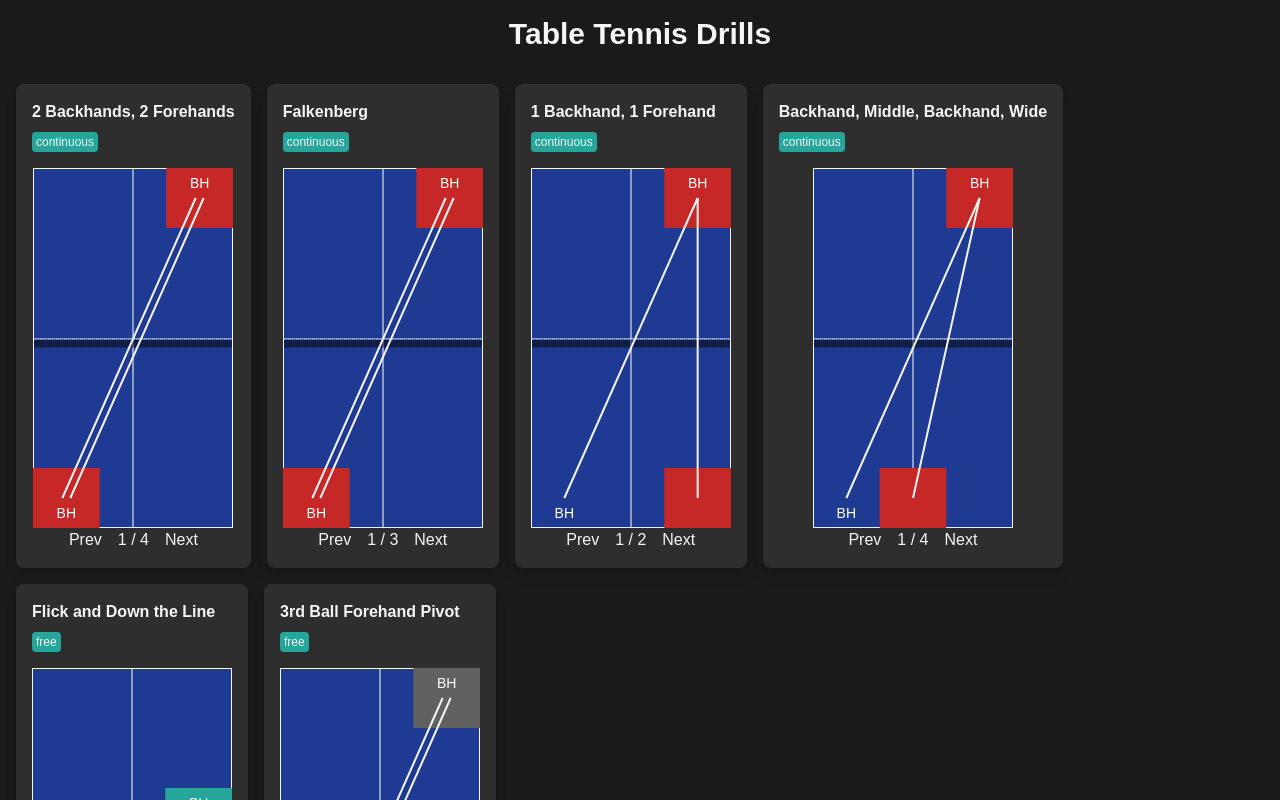
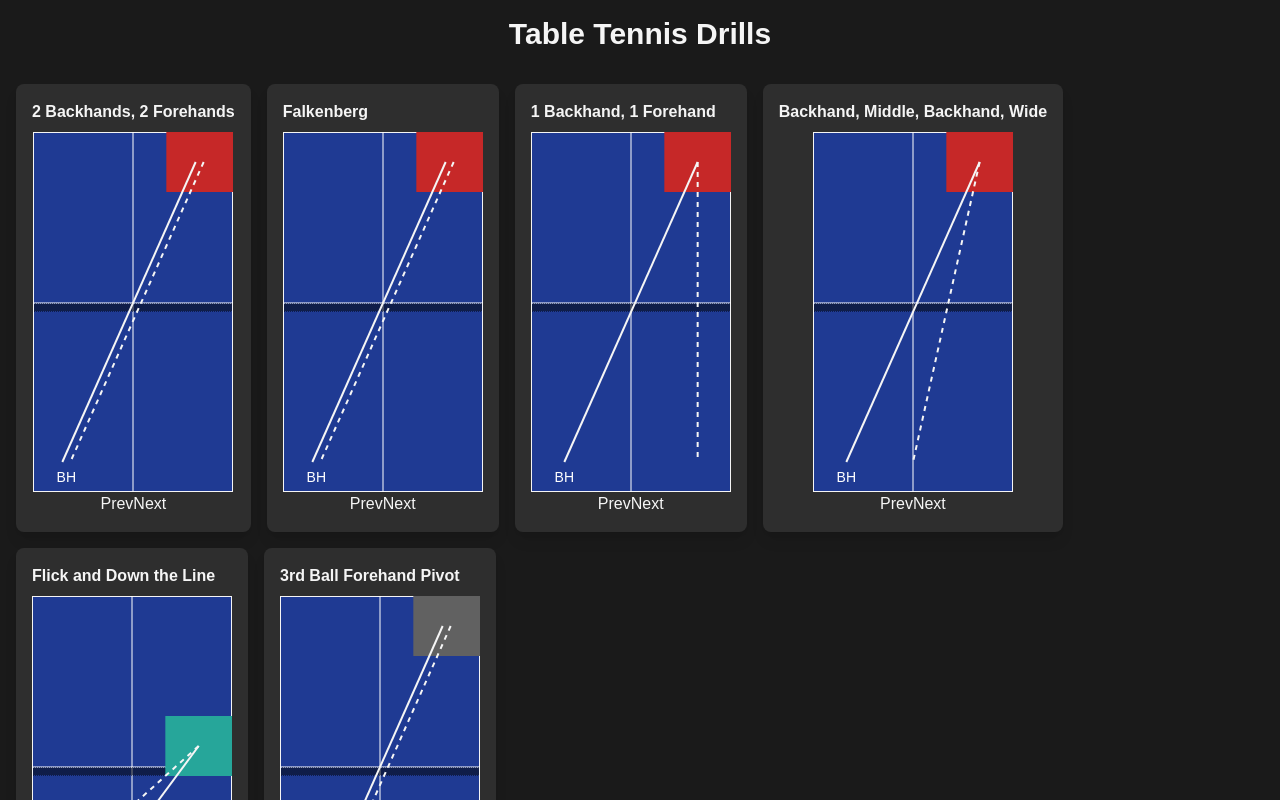
Before and after one commit to RowMur/ttdrills, a Next.js app: page / in a window 1280 px wide. Shown: the top 800 px of the page. Built offline with nearby package versions, Linux system fonts and the light colour scheme.

Commit message:
refactor: graph data structure

```diff
--- a/src/components/DrillCard.tsx
+++ b/src/components/DrillCard.tsx
@@ -1,7 +1,5 @@
 import { DrillDiagram } from "@/components/DrillDiagram/DrillDiagram";
-import { Tag } from "@/components/Tag";
-import { Drill, Exchange } from "@/types";
-import { modulo } from "@/utils/modulo";
+import { Drill } from "@/types";
 import { useState } from "react";
 
 type Props = {
@@ -9,37 +7,39 @@ type Props = {
 };
 
 export const DrillCard = ({ drill }: Props) => {
-  const exchanges: Exchange[] = [];
-  for (let i = 0; i < drill.balls.length; i += 2) {
-    const slice = drill.balls.slice(i, i + 2);
-    exchanges.push([slice[0], slice[1]]);
-  }
-  const [activeExchangeIndex, setActiveExchangeIndex] = useState(0);
+  const [nodeId, setNodeId] = useState(drill.graph.entryPoint);
   return (
     <div className="shadow-lg p-4 rounded-lg bg-grey">
       <h2 className="font-semibold mb-2 text-wrap">{drill.name}</h2>
-      <div className="flex flex-wrap gap-2 mb-4">
+      {/* TODO: Find some way to dynamically check if it's continuous */}
+      {/* <div className="flex flex-wrap gap-2 mb-4">
         <Tag text={drill.loopBehavior} />
-      </div>
-      <DrillDiagram
-        drill={drill}
-        exchanges={exchanges}
-        activeExchangeIndex={activeExchangeIndex}
-      />
+      </div> */}
+      <DrillDiagram drill={drill} nodeId={nodeId} />
       <div className="flex justify-center">
         <button
           onClick={() =>
-            setActiveExchangeIndex((prev) => modulo(prev - 1, exchanges.length))
+            setNodeId((prev) => drill.graph.nodes[prev].prev?.[0] || prev)
           }
         >
           Prev
         </button>
-        <span className="mx-4">
-          {activeExchangeIndex + 1} / {exchanges.length}
-        </span>
         <button
           onClick={() =>
-            setActiveExchangeIndex((prev) => modulo(prev + 1, exchanges.length))
+            setNodeId((prev) => {
+              const nextNodeId = drill.graph.nodes[prev].next?.[0];
+              if (nextNodeId === undefined) {
+                return prev;
+              }
+
+              const nextNode = drill.graph.nodes[nextNodeId];
+              if (nextNode.next === null) {
+                // If the next node has no next nodes, stay on the current node as last node is just for placement
+                return prev;
+              }
+
+              return nextNodeId;
+            })
           }
         >
           Next
--- a/src/components/DrillDiagram/DrillDiagram.tsx
+++ b/src/components/DrillDiagram/DrillDiagram.tsx
@@ -1,7 +1,7 @@
 import { HighlightedSection } from "@/components/DrillDiagram/HighlightedSection";
 import { Table } from "@/components/DrillDiagram/Table";
 import { shotTypeShorthand } from "@/data";
-import { Drill, Exchange } from "@/types";
+import { Drill } from "@/types";
 import { getCoords } from "@/utils/coords";
 // import { getRepetitionDisplay } from "@/utils/getRepetitionDisplay";
 
@@ -12,46 +12,44 @@ const backAndForthSplit = 4;
 
 type Props = {
   drill: Drill;
-  exchanges: Exchange[];
-  activeExchangeIndex: number;
+  nodeId: string;
 };
 
-export const DrillDiagram = ({
-  drill,
-  exchanges,
-  activeExchangeIndex,
-}: Props) => {
-  const activeExchange = exchanges[activeExchangeIndex];
-  const [out, incoming] = activeExchange;
-  const nextExchangeIndex =
-    drill.loopBehavior === "continuous"
-      ? (activeExchangeIndex + 1) % exchanges.length
-      : activeExchangeIndex + 1;
-  const nextExchange = exchanges[nextExchangeIndex];
-  const nextExchangeBall = nextExchange?.[0];
+export const DrillDiagram = ({ drill, nodeId }: Props) => {
+  const out = drill.graph.nodes[nodeId];
+  const incoming = out.next ? drill.graph.nodes[out.next[0]] : null;
+  const nextExchangeBall = incoming?.next
+    ? drill.graph.nodes[incoming.next[0]]
+    : null;
 
-  if (!out) {
+  if (!out || !incoming) {
     return null;
   }
 
-  const [startX, startY] = getCoords(HEIGHT, WIDTH, out.placement, false);
+  const [startX, startY] = getCoords(
+    HEIGHT,
+    WIDTH,
+    out.ball.placement,
+    out.ball.isOpponent
+  );
   const [endX, endY] = getCoords(
     HEIGHT,
     WIDTH,
-    incoming?.placement || {
+    incoming?.ball.placement || {
       depth: "long",
-      direction: out.placement.direction,
+      direction: out.ball.placement.direction,
     },
-    true
+    incoming?.ball.isOpponent || false
   );
   const [nextX, nextY] = getCoords(
     HEIGHT,
     WIDTH,
-    nextExchangeBall?.placement || {
+    nextExchangeBall?.ball.placement || {
       depth: "long",
-      direction: incoming?.placement.direction || out.placement.direction,
+      direction:
+        incoming?.ball.placement.direction || out.ball.placement.direction,
     },
-    false
+    nextExchangeBall?.ball.isOpponent || false
   );
 
   const isBackAndForth = startX === nextX && startY === nextY;
@@ -64,24 +62,31 @@ export const DrillDiagram = ({
       className="mx-auto"
     >
       <Table height={HEIGHT} width={WIDTH} />
-      {incoming && (
+      <HighlightedSection
+        tableHeight={HEIGHT}
+        tableWidth={WIDTH}
+        ball={
+          incoming?.ball || {
+            isOpponent: !out.ball.isOpponent,
+            placement: {
+              depth: "long",
+              direction: out.ball.placement.direction,
+            },
+            stroke: out.ball.stroke,
+            spin: out.ball.spin,
+          }
+        }
+      />
+      {/* {nextExchangeBall && (
         <HighlightedSection
           tableHeight={HEIGHT}
           tableWidth={WIDTH}
-          ball={incoming}
-          isOpponent
+          ball={nextExchangeBall.ball}
         />
-      )}
-      {nextExchangeBall && (
-        <HighlightedSection
-          tableHeight={HEIGHT}
-          tableWidth={WIDTH}
-          ball={nextExchangeBall}
-        />
-      )}
+      )} */}
       <text
         x={startX}
-        y={startY + 20}
+        y={out.ball.isOpponent ? startY - 10 : startY + 20}
         textAnchor="middle"
         fontSize="14"
         fill="white"
@@ -89,42 +94,58 @@ export const DrillDiagram = ({
         {/* {ball.repetition && (
                   <>{getRepetitionDisplay(shot.repetition)} </>
                 )} */}
-        {shotTypeShorthand[out.stroke]}
+        {shotTypeShorthand[out.ball.stroke]}
       </text>
-      {incoming && (
+      {/* {incoming && (
         <text
           x={endX}
-          y={endY - 10}
+          y={incoming.ball.isOpponent ? endY - 10 : endY + 20}
           textAnchor="middle"
           fontSize="14"
           fill="white"
         >
-          {/* {ball.repetition && (
-                  <>{getRepetitionDisplay(shot.repetition)} </>
-                  )} */}
-          {shotTypeShorthand[incoming.stroke]}
+          {shotTypeShorthand[incoming.ball.stroke]}
         </text>
-      )}
+      )} */}
       <line
-        x1={isBackAndForth ? startX - backAndForthSplit : startX}
+        x1={
+          isBackAndForth
+            ? incoming?.ball.isOpponent
+              ? startX - backAndForthSplit
+              : startX + backAndForthSplit
+            : startX
+        }
         y1={startY}
-        x2={isBackAndForth ? endX - backAndForthSplit : endX}
+        x2={
+          isBackAndForth
+            ? incoming?.ball.isOpponent
+              ? endX - backAndForthSplit
+              : endX + backAndForthSplit
+            : endX
+        }
         y2={endY}
-        className={`stroke-2 stroke-white ${
-          true ? "" : false ? "opacity-25" : "opacity-0"
-        }`}
-        strokeDasharray={true ? "none" : "5,5"}
+        className="stroke-2 stroke-white"
       />
       {nextExchangeBall && (
         <line
-          x1={isBackAndForth ? endX + backAndForthSplit : endX}
+          x1={
+            isBackAndForth
+              ? nextExchangeBall?.ball.isOpponent
+                ? endX - backAndForthSplit
+                : endX + backAndForthSplit
+              : endX
+          }
           y1={endY}
-          x2={isBackAndForth ? nextX + backAndForthSplit : nextX}
+          x2={
+            isBackAndForth
+              ? nextExchangeBall?.ball.isOpponent
+                ? nextX - backAndForthSplit
+                : nextX + backAndForthSplit
+              : nextX
+          }
           y2={nextY}
-          className={`stroke-white stroke-2 ${
-            true ? "" : false ? "opacity-25" : "opacity-0"
-          }`}
-          strokeDasharray={true ? "none" : "5,5"}
+          className="stroke-white stroke-2"
+          strokeDasharray="5,5"
         />
       )}
     </svg>
--- a/src/components/DrillDiagram/HighlightedSection.tsx
+++ b/src/components/DrillDiagram/HighlightedSection.tsx
@@ -5,7 +5,6 @@ type Props = {
   tableHeight: number;
   tableWidth: number;
   ball: Ball;
-  isOpponent?: boolean;
 };
 
 export const HighlightedSection = (props: Props) => {
@@ -18,7 +17,7 @@ export const HighlightedSection = (props: Props) => {
     props.tableHeight,
     props.tableWidth,
     props.ball.placement,
-    props.isOpponent || false
+    props.ball.isOpponent
   );
 
   return (
--- a/src/data.ts
+++ b/src/data.ts
@@ -9,257 +9,485 @@ export const shotTypeShorthand: Record<ShotType, string> = {
 export const DRILLS: Drill[] = [
   {
     name: "2 Backhands, 2 Forehands",
-    balls: [
-      {
+    graph: {
+      entryPoint: "backhand1",
+      nodes: {
+        backhand1: {
+          id: "backhand1",
+          prev: ["block4"],
+          next: ["block1"],
+          ball: {
             spin: "top",
             stroke: "backhand",
             placement: { depth: "long", direction: "backhand" },
+            isOpponent: false,
           },
-      {
+        },
+        block1: {
+          id: "block1",
+          prev: ["backhand1"],
+          next: ["backhand2"],
+          ball: {
             spin: "top",
             stroke: "backhand",
             placement: { depth: "long", direction: "backhand" },
+            isOpponent: true,
           },
-      {
+        },
+        backhand2: {
+          id: "backhand1",
+          prev: ["block1"],
+          next: ["block2"],
+          ball: {
             spin: "top",
             stroke: "backhand",
             placement: { depth: "long", direction: "backhand" },
+            isOpponent: false,
           },
-      {
+        },
+        block2: {
+          id: "block2",
+          prev: ["backhand2"],
+          next: ["forehand1"],
+          ball: {
             spin: "top",
             stroke: "backhand",
             placement: { depth: "long", direction: "backhand" },
+            isOpponent: true,
           },
-      {
+        },
+        forehand1: {
+          id: "forehand1 ",
+          prev: ["block2"],
+          next: ["block3"],
+          ball: {
             spin: "top",
             stroke: "forehand",
             placement: { depth: "long", direction: "forehand" },
+            isOpponent: false,
           },
-      {
+        },
+        block3: {
+          id: "block3",
+          prev: ["forehand1"],
+          next: ["forehand2"],
+          ball: {
             spin: "top",
             stroke: "backhand",
             placement: { depth: "long", direction: "backhand" },
+            isOpponent: true,
           },
-      {
+        },
+        forehand2: {
+          id: "forehand2",
+          prev: ["block3"],
+          next: ["block4"],
+          ball: {
             spin: "top",
             stroke: "forehand",
             placement: { depth: "long", direction: "forehand" },
+            isOpponent: false,
           },
-      {
+        },
+        block4: {
+          id: "block4",
+          prev: ["forehand2"],
+          next: ["backhand1"],
+          ball: {
             spin: "top",
             stroke: "backhand",
             placement: { depth: "long", direction: "backhand" },
+            isOpponent: true,
           },
-    ],
-    loopBehavior: "continuous",
+        },
+      },
+    },
   },
   {
     name: "Falkenberg",
-    balls: [
-      {
+    graph: {
+      entryPoint: "backhand1",
+      nodes: {
+        backhand1: {
+          id: "backhand1",
+          prev: ["block3"],
+          next: ["block1"],
+          ball: {
             spin: "top",
             stroke: "backhand",
             placement: { depth: "long", direction: "backhand" },
+            isOpponent: false,
           },
-      {
+        },
+        block1: {
+          id: "block1",
+          prev: ["backhand1"],
+          next: ["forehand1"],
+          ball: {
             spin: "top",
             stroke: "backhand",
             placement: { depth: "long", direction: "backhand" },
+            isOpponent: true,
           },
-      {
+        },
+        forehand1: {
+          id: "forehand1",
+          prev: ["block1"],
+          next: ["block2"],
+          ball: {
             spin: "top",
             stroke: "forehand",
             placement: { depth: "long", direction: "backhand" },
+            isOpponent: false,
           },
-      {
+        },
+        block2: {
+          id: "block2",
+          prev: ["forehand1"],
+          next: ["forehand2"],
+          ball: {
             spin: "top",
             stroke: "backhand",
             placement: { depth: "long", direction: "backhand" },
+            isOpponent: true,
           },
-      {
+        },
+        forehand2: {
+          id: "forehand2",
+          prev: ["block2"],
+          next: ["block3"],
+          ball: {
             spin: "top",
             stroke: "forehand",
             placement: { depth: "long", direction: "forehand" },
+            isOpponent: false,
           },
-      {
+        },
+        block3: {
+          id: "block3",
+          prev: ["forehand2"],
+          next: ["backhand1"],
+          ball: {
             spin: "top",
             stroke: "backhand",
             placement: { depth: "long", direction: "backhand" },
+            isOpponent: true,
           },
-    ],
-    loopBehavior: "continuous",
+        },
+      },
+    },
   },
   {
     name: "1 Backhand, 1 Forehand",
-    balls: [
-      {
+    graph: {
+      entryPoint: "backhand1",
+      nodes: {
+        backhand1: {
+          id: "backhand1",
+          prev: null,
+          next: ["block1"],
+          ball: {
             spin: "top",
             stroke: "backhand",
             placement: { depth: "long", direction: "backhand" },
+            isOpponent: false,
           },
-      {
+        },
+        block1: {
+          id: "block1",
+          prev: ["backhand1"],
+          next: ["forehand1"],
+          ball: {
             spin: "top",
             stroke: "backhand",
             placement: { depth: "long", direction: "backhand" },
+            isOpponent: true,
           },
-      {
+        },
+        forehand1: {
+          id: "forehand1",
+          prev: ["block1"],
+          next: ["block2"],
+          ball: {
             spin: "top",
             stroke: "forehand",
             placement: { depth: "long", direction: "forehand" },
+            isOpponent: false,
           },
-      {
+        },
+        block2: {
+          id: "block2",
+          prev: ["forehand1"],
+          next: ["backhand1"],
+          ball: {
             spin: "top",
             stroke: "backhand",
             placement: { depth: "long", direction: "backhand" },
+            isOpponent: true,
           },
-    ],
-    loopBehavior: "continuous",
+        },
+      },
+    },
   },
   {
     name: "Backhand, Middle, Backhand, Wide",
-    balls: [
-      {
+    graph: {
+      entryPoint: "backhand1",
+      nodes: {
+        backhand1: {
+          id: "backhand1",
+          prev: null,
+          next: ["block1"],
+          ball: {
             spin: "top",
             stroke: "backhand",
             placement: { depth: "long", direction: "backhand" },
+            isOpponent: false,
           },
-      {
+        },
+        block1: {
+          id: "block1",
+          prev: ["backhand1"],
+          next: ["middle1"],
+          ball: {
             spin: "top",
             stroke: "backhand",
             placement: { depth: "long", direction: "backhand" },
+            isOpponent: true,
           },
-      {
+        },
+        middle1: {
+          id: "middle1",
+          prev: ["block1"],
+          next: ["block2"],
+          ball: {
             spin: "top",
             stroke: "forehand",
             placement: { depth: "long", direction: "middle" },
+            isOpponent: false,
           },
-      {
+        },
+        block2: {
+          id: "block2",
+          prev: ["middle1"],
+          next: ["backhand2"],
+          ball: {
             spin: "top",
             stroke: "backhand",
             placement: { depth: "long", direction: "backhand" },
+            isOpponent: true,
           },
-      {
+        },
+        backhand2: {
+          id: "backhand2",
+          prev: ["block2"],
+          next: ["block3"],
+          ball: {
             spin: "top",
             stroke: "backhand",
             placement: { depth: "long", direction: "backhand" },
+            isOpponent: false,
           },
-      {
+        },
+        block3: {
+          id: "block3",
+          prev: ["backhand2"],
+          next: ["wide1"],
+          ball: {
             spin: "top",
             stroke: "backhand",
             placement: { depth: "long", direction: "backhand" },
+            isOpponent: true,
           },
-      {
+        },
+        wide1: {
+          id: "wide1",
+          prev: ["block3"],
+          next: ["block4"],
+          ball: {
             spin: "top",
             stroke: "forehand",
             placement: { depth: "long", direction: "forehand" },
+            isOpponent: false,
           },
-      {
+        },
+        block4: {
+          id: "block4",
+          prev: ["wide1"],
+          next: ["backhand1"],
+          ball: {
             spin: "top",
             stroke: "backhand",
             placement: { depth: "long", direction: "backhand" },
+            isOpponent: true,
           },
-    ],
-    loopBehavior: "continuous",
         },
-  // {
-  //   name: "1/2 Backhand, 1 Forehand",
-  //   shots: [
-  //     {
-  //       spin: "top",
-  //       type: "backhand",
-  //       from: { depth: "long", direction: "backhand" },
-  //       to: { depth: "long", direction: "backhand" },
-  //       repetition: { min: 1, max: 2 },
-  //     },
-  //     {
-  //       spin: "top",
-  //       type: "forehand",
-  //       from: { depth: "long", direction: "forehand" },
-  //       to: { depth: "long", direction: "backhand" },
-  //     },
-  //   ],
-  //   loopBehavior: "continuous",
-  // },
-  // {
-  //   name: "1/2 Backhand, 1/2 Forehand",
-  //   shots: [
-  //     {
-  //       spin: "top",
-  //       type: "backhand",
-  //       from: { depth: "long", direction: "backhand" },
-  //       to: { depth: "long", direction: "backhand" },
-  //       repetition: { min: 1, max: 2 },
-  //     },
-  //     {
-  //       spin: "top",
-  //       type: "forehand",
-  //       from: { depth: "long", direction: "forehand" },
-  //       to: { depth: "long", direction: "backhand" },
-  //       repetition: { min: 1, max: 2 },
-  //     },
-  //   ],
-  //   loopBehavior: "continuous",
-  // },
+      },
+    },
+  },
+  // // {
+  // //   name: "1/2 Backhand, 1 Forehand",
+  // //   shots: [
+  // //     {
+  // //       spin: "top",
+  // //       type: "backhand",
+  // //       from: { depth: "long", direction: "backhand" },
+  // //       to: { depth: "long", direction: "backhand" },
+  // //       repetition: { min: 1, max: 2 },
+  // //     },
+  // //     {
+  // //       spin: "top",
+  // //       type: "forehand",
+  // //       from: { depth: "long", direction: "forehand" },
+  // //       to: { depth: "long", direction: "backhand" },
+  // //     },
+  // //   ],
+  // //   loopBehavior: "continuous",
+  // // },
+  // // {
+  // //   name: "1/2 Backhand, 1/2 Forehand",
+  // //   shots: [
+  // //     {
+  // //       spin: "top",
+  // //       type: "backhand",
+  // //       from: { depth: "long", direction: "backhand" },
+  // //       to: { depth: "long", direction: "backhand" },
+  // //       repetition: { min: 1, max: 2 },
+  // //     },
+  // //     {
+  // //       spin: "top",
+  // //       type: "forehand",
+  // //       from: { depth: "long", direction: "forehand" },
+  // //       to: { depth: "long", direction: "backhand" },
+  // //       repetition: { min: 1, max: 2 },
+  // //     },
+  // //   ],
+  // //   loopBehavior: "continuous",
+  // // },
   {
     name: "Flick and Down the Line",
-    balls: [
-      {
+    graph: {
+      entryPoint: "serve",
+      nodes: {
+        serve: {
+          id: "serve",
+          prev: null,
+          next: ["touch"],
+          ball: {
             spin: "back",
             stroke: "serve",
             placement: { depth: "long", direction: "backhand" },
+            isOpponent: false,
           },
-      {
+        },
+        touch: {
+          id: "touch",
+          prev: ["serve"],
+          next: ["flick"],
+          ball: {
             spin: "back",
             stroke: "backhand",
             placement: { depth: "short", direction: "backhand" },
+            isOpponent: true,
           },
-      {
+        },
+        flick: {
+          id: "flick",
+          prev: ["touch"],
+          next: ["block"],
+          ball: {
             spin: "back",
             stroke: "backhand",
             placement: { depth: "short", direction: "middle" },
+            isOpponent: false,
           },
-      {
+        },
+        block: {
+          id: "block",
+          prev: ["flick"],
+          next: ["line"],
+          ball: {
             spin: "top",
             stroke: "backhand",
             placement: { depth: "long", direction: "backhand" },
+            isOpponent: true,
           },
-      {
+        },
+        line: {
+          id: "line",
+          prev: ["block"],
+          next: ["counter"],
+          ball: {
             spin: "top",
             stroke: "backhand",
             placement: { depth: "long", direction: "backhand" },
+            isOpponent: false,
           },
-      {
+        },
+        counter: {
+          id: "counter",
+          prev: ["line"],
+          next: null,
+          ball: {
             spin: "top",
             stroke: "forehand",
             placement: { depth: "long", direction: "forehand" },
+            isOpponent: true,
           },
-    ],
-    loopBehavior: "free",
+        },
+      },
+    },
   },
   {
     name: "3rd Ball Forehand Pivot",
-    balls: [
-      {
-        spin: "no",
+    graph: {
+      entryPoint: "serve",
+      nodes: {
+        serve: {
+          id: "serve",
+          prev: null,
+          next: ["return"],
+          ball: {
+            spin: "back",
             stroke: "serve",
             placement: { depth: "long", direction: "backhand" },
+            isOpponent: false,
           },
-      {
+        },
+        return: {
+          id: "return",
+          prev: ["serve"],
+          next: ["forehand-pivot"],
+          ball: {
             spin: "no",
             stroke: "backhand",
             placement: { depth: "long", direction: "backhand" },
+            isOpponent: true,
           },
-      {
+        },
+        "forehand-pivot": {
+          id: "forehand-pivot",
+          prev: ["return"],
+          next: ["counter"],
+          ball: {
             spin: "top",
             stroke: "forehand",
             placement: { depth: "long", direction: "backhand" },
+            isOpponent: false,
           },
-      {
+        },
+        counter: {
+          id: "counter",
+          prev: ["forehand-pivot"],
+          next: null,
+          ball: {
             spin: "top",
             stroke: "forehand",
             placement: { depth: "long", direction: "forehand" },
+            isOpponent: true,
           },
-    ],
-    loopBehavior: "free",
+        },
+      },
+    },
   },
 ];
```
Also changed, not shown: src/types.ts (+12 -4 lines). Lines whose indentation alone changed are shown as unchanged.
